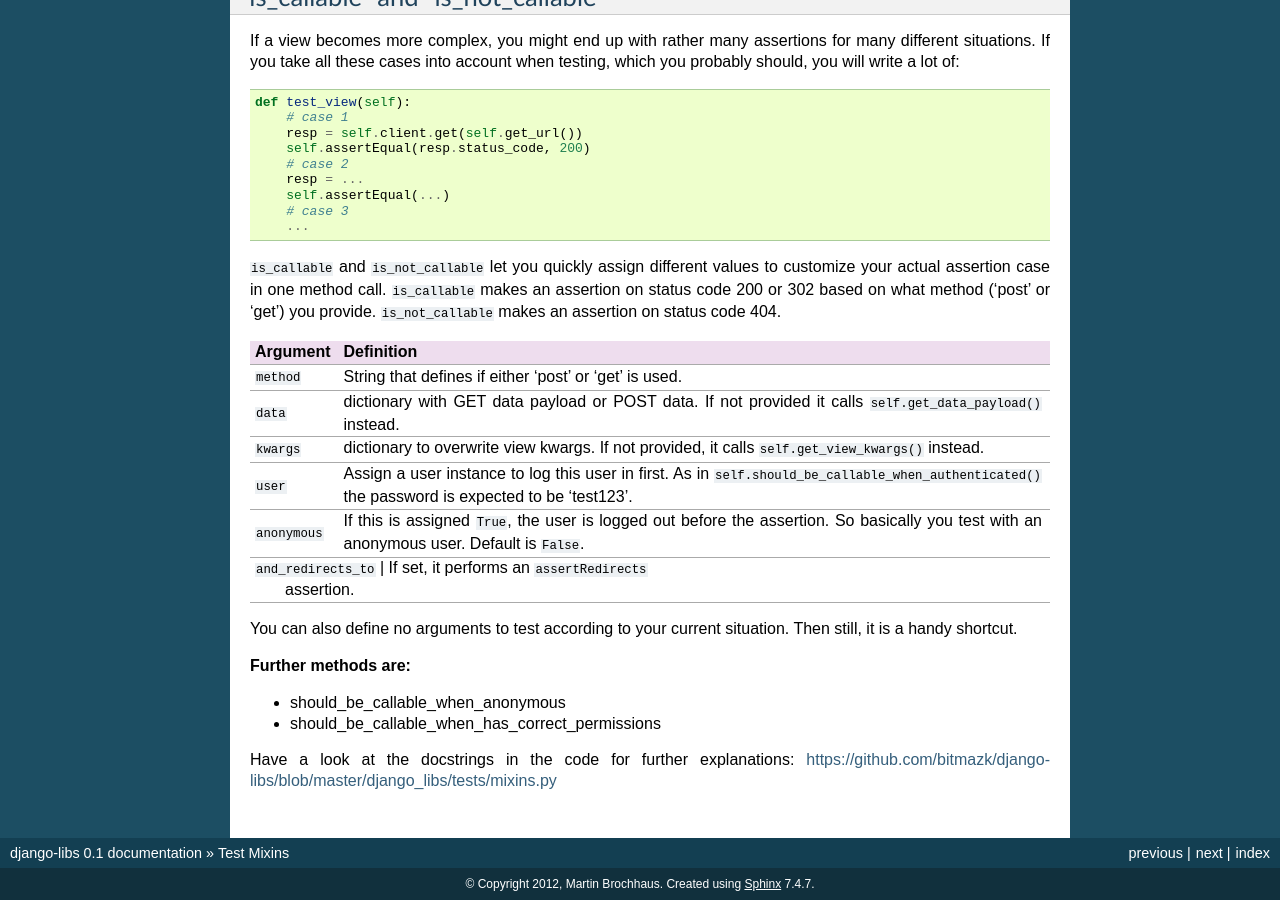
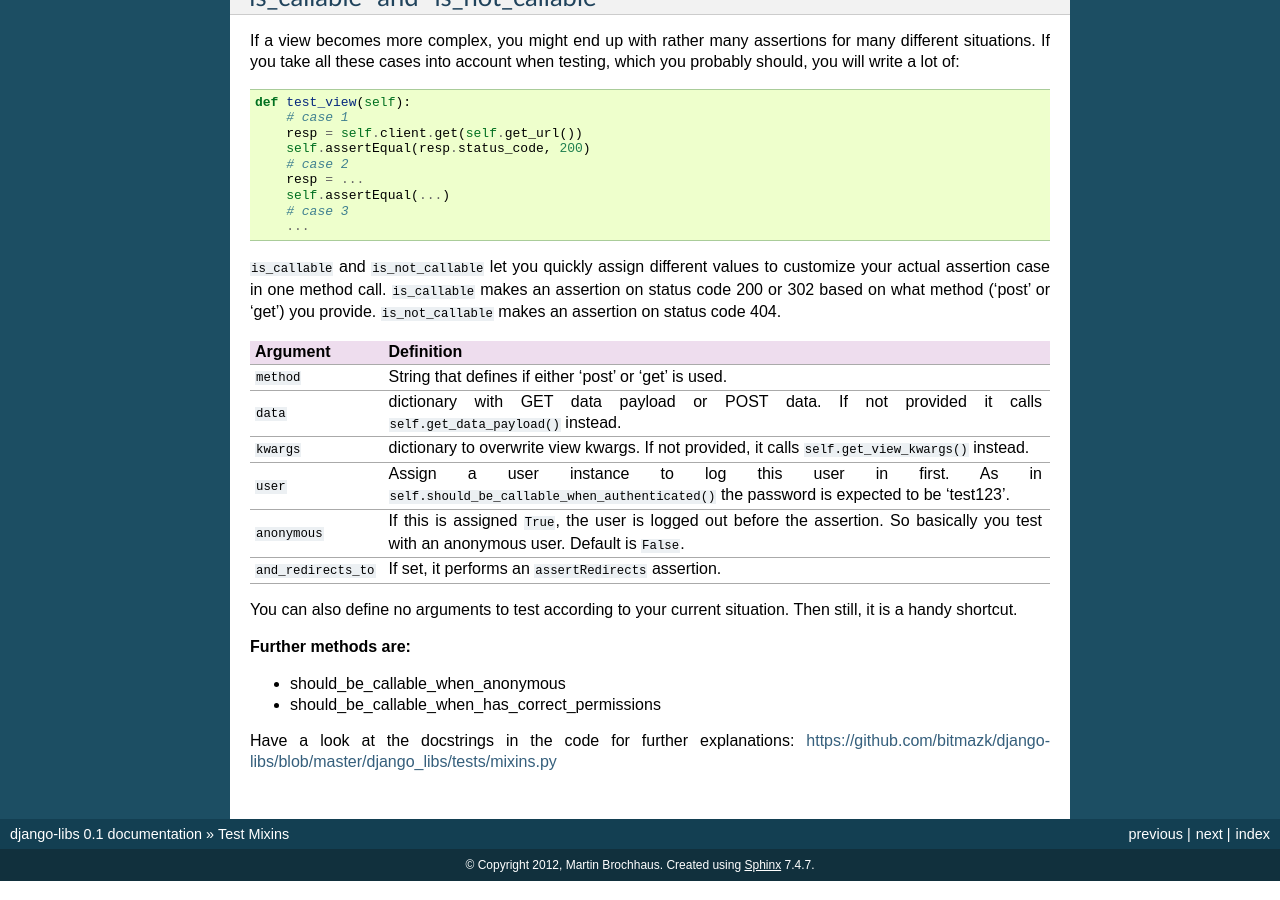
Before and after one commit to bitlabstudio/django-libs, a Sphinx documentation site: the page built from docs/test_mixins.rst, in a window 1280 px wide and 900 px high, scrolled down 2871 px. Built offline with Sphinx 7.4.7, drawn with Linux system fonts in a browser that asks for light colours; formulas are drawn with MathJax 3.

Commit message:
Fixed display of table.

```diff
--- a/docs/test_mixins.rst
+++ b/docs/test_mixins.rst
@@ -193,28 +193,27 @@ method ('post' or 'get') you provide.
 ``is_not_callable`` makes an assertion on status code 404.
 
 
-+---------------+-----------------------------------------------------------+
-| Argument      | Definition                                                |
-+===============+===========================================================+
-| ``method``    | String that defines if either 'post' or 'get' is used.    |
-+---------------+-----------------------------------------------------------+
-| ``data``      | dictionary with GET data payload or POST data. If not     |
-|               | provided it calls ``self.get_data_payload()`` instead.    |
-+---------------+-----------------------------------------------------------+
-| ``kwargs``    | dictionary to overwrite view kwargs. If not provided, it  |
-|               | calls ``self.get_view_kwargs()`` instead.                 |
-+---------------+-----------------------------------------------------------+
-| ``user``      | Assign a user instance to log this user in first. As in   |
-|               | ``self.should_be_callable_when_authenticated()`` the      |
-|               | password is expected to be 'test123'.                     |
-+---------------+-----------------------------------------------------------+
-| ``anonymous`` | If this is assigned ``True``, the user is logged out      |
-|               | before the assertion. So basically you test with an       |
-|               | anonymous user. Default is ``False``.                     |
-+---------------+-----------------------------------------------------------+
-| ``and_redirects_to`` | If set, it performs an ``assertRedirects``         |
-|                      | assertion.                                         |
-+---------------+-----------------------------------------------------------+
++----------------------+-----------------------------------------------------------+
+| Argument             | Definition                                                |
++======================+===========================================================+
+| ``method``           | String that defines if either 'post' or 'get' is used.    |
++----------------------+-----------------------------------------------------------+
+| ``data``             | dictionary with GET data payload or POST data. If not     |
+|                      | provided it calls ``self.get_data_payload()`` instead.    |
++----------------------+-----------------------------------------------------------+
+| ``kwargs``           | dictionary to overwrite view kwargs. If not provided, it  |
+|                      | calls ``self.get_view_kwargs()`` instead.                 |
++----------------------+-----------------------------------------------------------+
+| ``user``             | Assign a user instance to log this user in first. As in   |
+|                      | ``self.should_be_callable_when_authenticated()`` the      |
+|                      | password is expected to be 'test123'.                     |
++----------------------+-----------------------------------------------------------+
+| ``anonymous``        | If this is assigned ``True``, the user is logged out      |
+|                      | before the assertion. So basically you test with an       |
+|                      | anonymous user. Default is ``False``.                     |
++----------------------+-----------------------------------------------------------+
+| ``and_redirects_to`` | If set, it performs an ``assertRedirects`` assertion.     |
++----------------------+-----------------------------------------------------------+
 
 You can also define no arguments to test according to your current situation.
 Then still, it is a handy shortcut.
```
